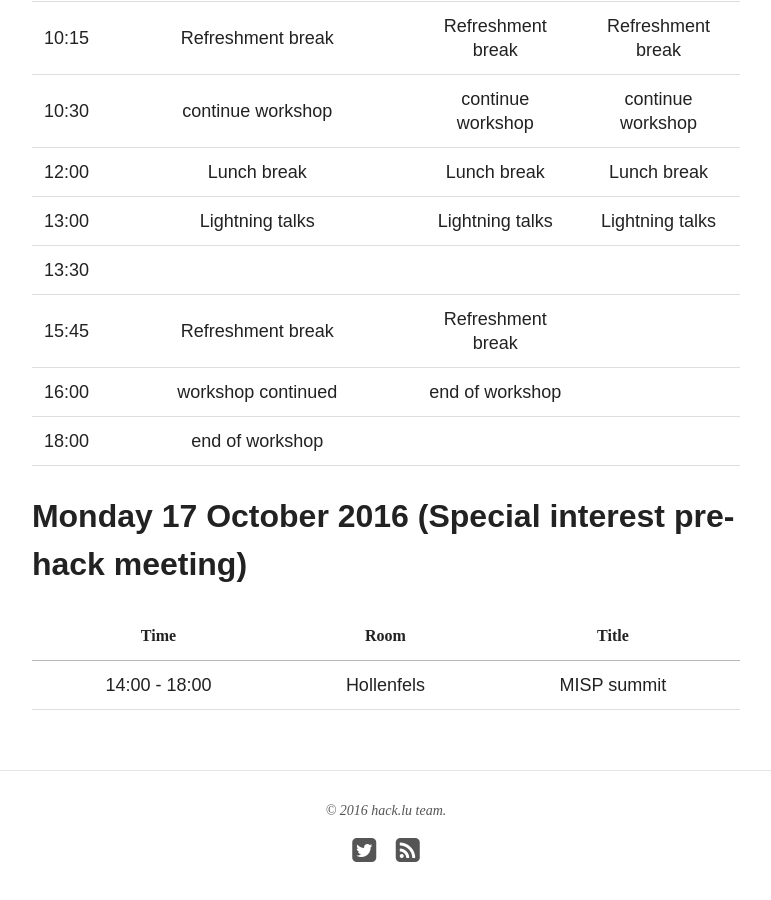
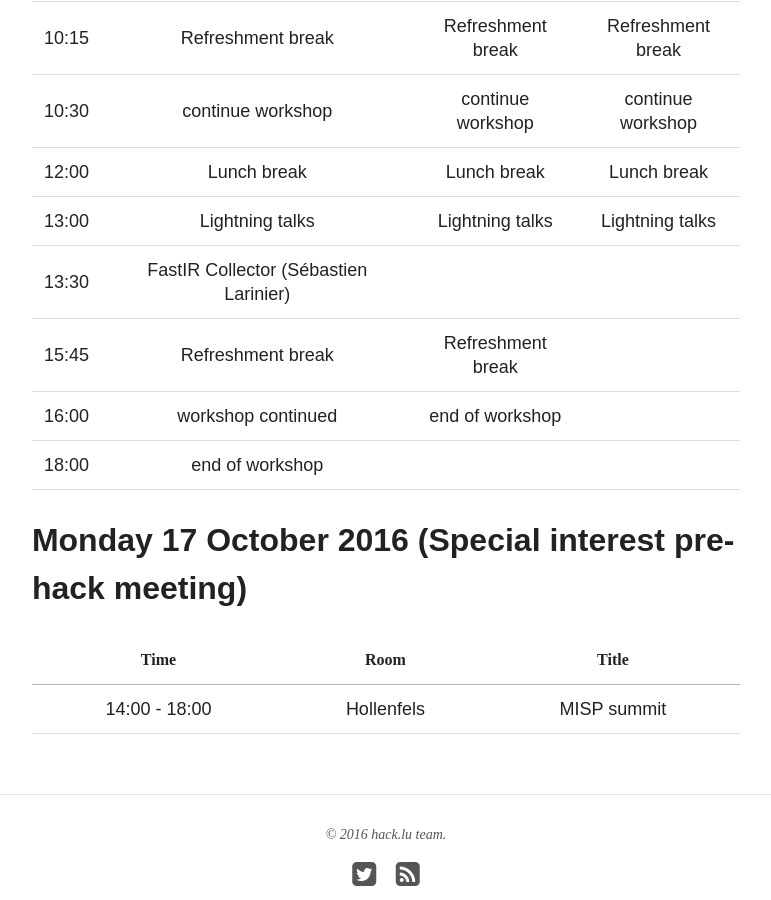
Before and after one commit to adulau/hack-lu-2016, a Jekyll site: the page built from agenda/index.md, in a window 1280 px wide and 900 px high, scrolled down 5618 px. Shown: the whole window, without its empty margins (254-1025 px from the left). Built offline with Jekyll 4.4.1, drawn with Linux system fonts in a browser that asks for light colours; nearby versions of some CDN libraries.

Commit message:
added workshop Larinier (FastIR Collector)

```diff
--- a/agenda/index.md
+++ b/agenda/index.md
@@ -129,7 +129,7 @@
 | 10:30 | continue workshop | continue workshop|continue workshop|
 | 12:00 | Lunch break | Lunch break|Lunch break|
 | 13:00 |[Lightning talks](http://piratepad.net/GYg4ObNCsY)  | [Lightning talks](http://piratepad.net/GYg4ObNCsY)|[Lightning talks](http://piratepad.net/GYg4ObNCsY) |
-| 13:30 | |||
+| 13:30 |[FastIR Collector](http://2016.hack.lu/talks/#fastir-collecto) ([Sébastien Larinier](http://2016.hack.lu/talks/#bio-sbastien-larinier)) |||
 | 15:45 | Refreshment break |Refreshment break||
 | 16:00 |workshop continued| end of workshop ||
 | 18:00 |end of workshop|  ||
```
